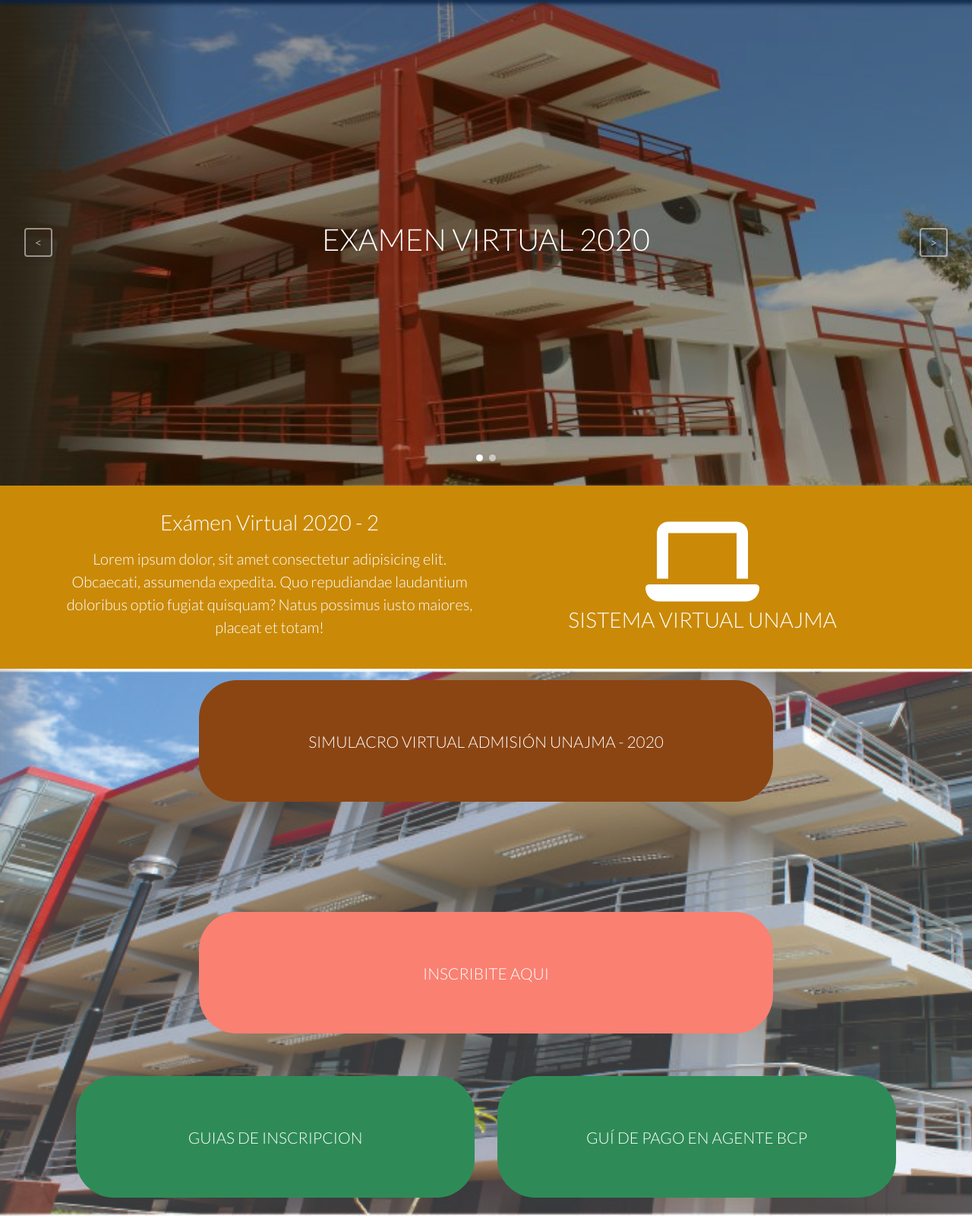
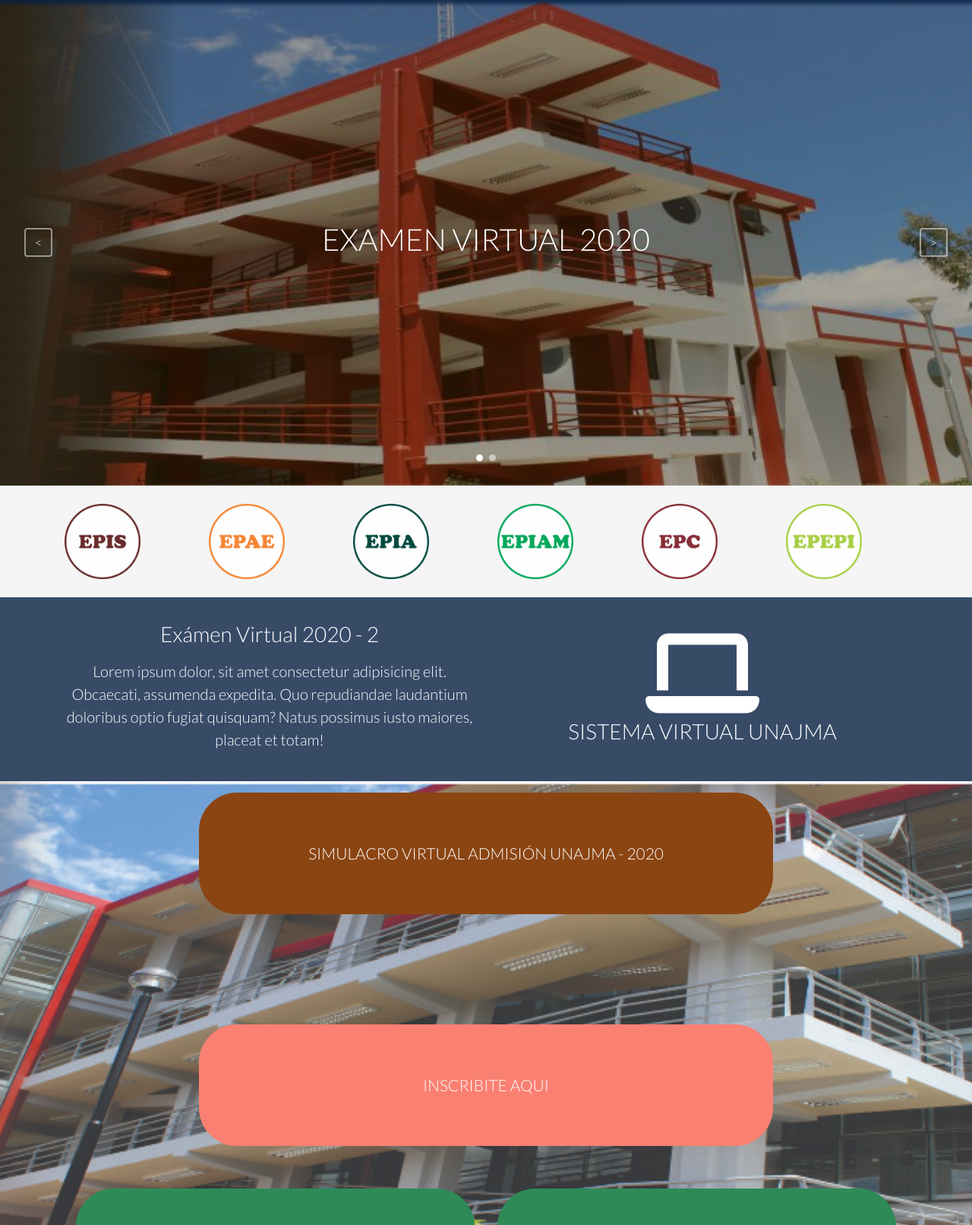
Before and after one commit to KevinQL/pagina-proceso-admision, a PHP site: page / in a window 1280 px wide. Shown: the part 98-1710 px from the top of the page at 76% size. Run offline with PHP 8.4, Linux system fonts and the light colour scheme; style sheets or scripts are compiled from the project's sources; some libraries are stand-ins or nearby versions.

Commit message:
seccion cinta carreras

```diff
--- a/index.html
+++ b/index.html
@@ -139,6 +139,31 @@
 
         </section>
 
+        <!-- ESCUELAS PROFESIONALES -->
+        <section class="seccion-carreras py-4">
+            <div class="container">
+                <div class="row">
+                    <div class="col-md-2">
+                        <img src="public/img/escuelas/sistemas.png" alt="" width="100px">
+                    </div>
+                    <div class="col-md-2">
+                        <img src="public/img/escuelas/admi.png" alt="" width="100px">
+                    </div>
+                    <div class="col-md-2">
+                        <img src="public/img/escuelas/agro.png" alt="" width="100px">
+                    </div>
+                    <div class="col-md-2">
+                        <img src="public/img/escuelas/ambiental.png" alt="" width="100px">
+                    </div>
+                    <div class="col-md-2">
+                        <img src="public/img/escuelas/conta.png" alt="" width="100px">
+                    </div>
+                    <div class="col-md-2">
+                        <img src="public/img/escuelas/educación.png" alt="" width="100px">
+                    </div>
+                </div>
+            </div>
+        </section>
 
         <!-- CINTA MENU EXAMNE VIRTUAL -->
         <div class="cinta-menu py-4 text-center lead">
--- a/public/css/main.css
+++ b/public/css/main.css
@@ -206,6 +206,27 @@
   }
 }
 
+.seccion-carreras {
+  background-color: whitesmoke;
+}
+@media all and (max-width: 500px) {
+  .seccion-carreras {
+    display: none;
+  }
+}
+
+.cinta-menu {
+  width: 100%;
+  background-color: rgba(5, 31, 66, 0.801);
+}
+.cinta-menu .icono-d {
+  display: flex;
+  flex-direction: column;
+  justify-content: center;
+  flex-wrap: wrap;
+  align-content: center;
+}
+
 .seccion-admision {
   background-image: url(../img/facu.jpg);
   background-position: center;
@@ -306,18 +327,6 @@
   }
 }
 
-.cinta-menu {
-  width: 100%;
-  background-color: #ca8a08;
-}
-.cinta-menu .icono-d {
-  display: flex;
-  flex-direction: column;
-  justify-content: center;
-  flex-wrap: wrap;
-  align-content: center;
-}
-
 .cuerpo-pagina {
   display: block;
   position: relative;
--- a/public/sass/components/_cinta-menu.scss
+++ b/public/sass/components/_cinta-menu.scss
@@ -2,7 +2,7 @@
 .cinta-menu{
     // height: 50px;
     width: 100%;
-    background-color: $c-cinta-fondo;
+    background-color: $color-primario;
 
     .icono-d{
         display: flex;
--- /dev/null
+++ b/public/sass/components/_seccion-carreras.scss
@@ -0,0 +1,7 @@
+.seccion-carreras{
+    background-color: whitesmoke;
+
+    @media all and ( max-width:500px){
+        display:none;
+    }
+}
--- a/public/sass/main.scss
+++ b/public/sass/main.scss
@@ -2,8 +2,9 @@
 
 @import 'components/navegacion';
 @import 'components/slider';
+@import 'components/seccion-carreras';
+@import 'components/cinta-menu';
 @import 'components/seccion-adminsion';
-@import 'components/cinta-menu';
 @import 'components/seccion-cuerpo';
 @import 'components/seccion-noticia';
 @import 'components/seccion-formularios';
```
Also changed, not shown: 1 other file.
